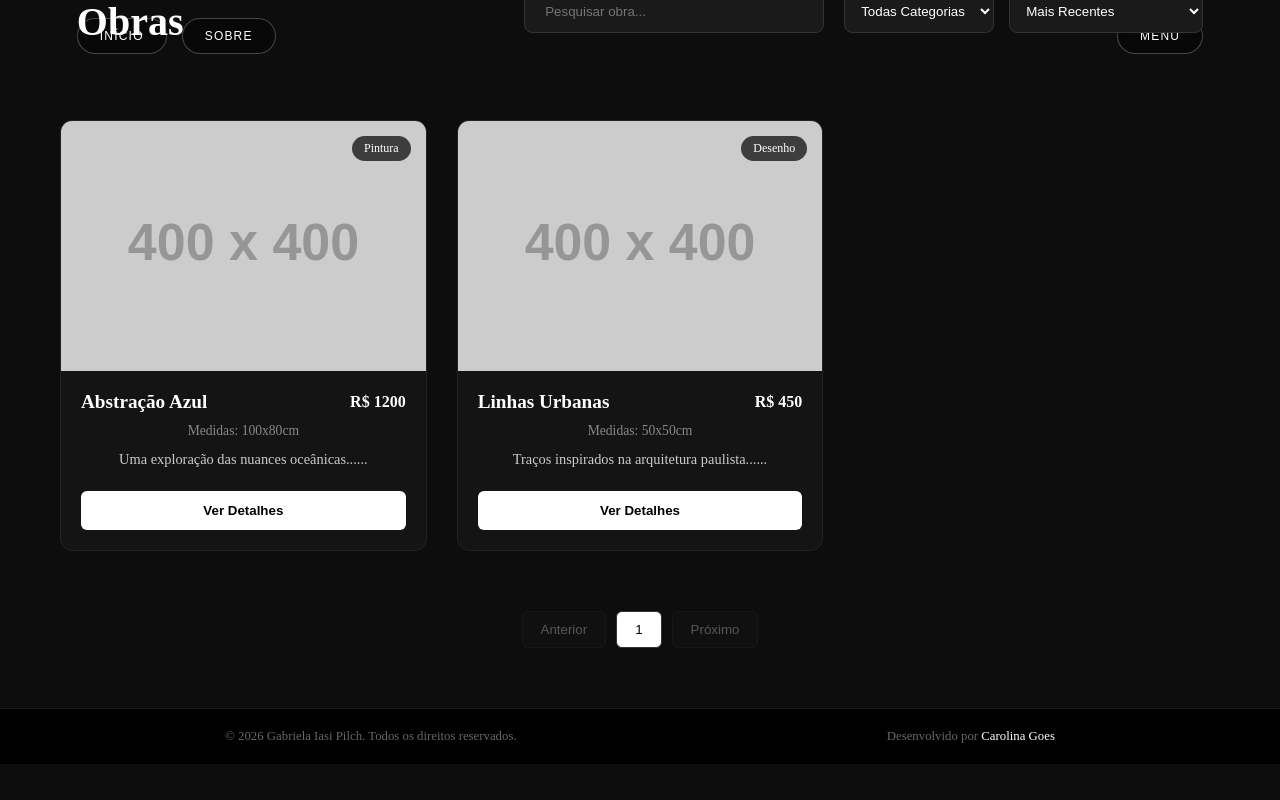
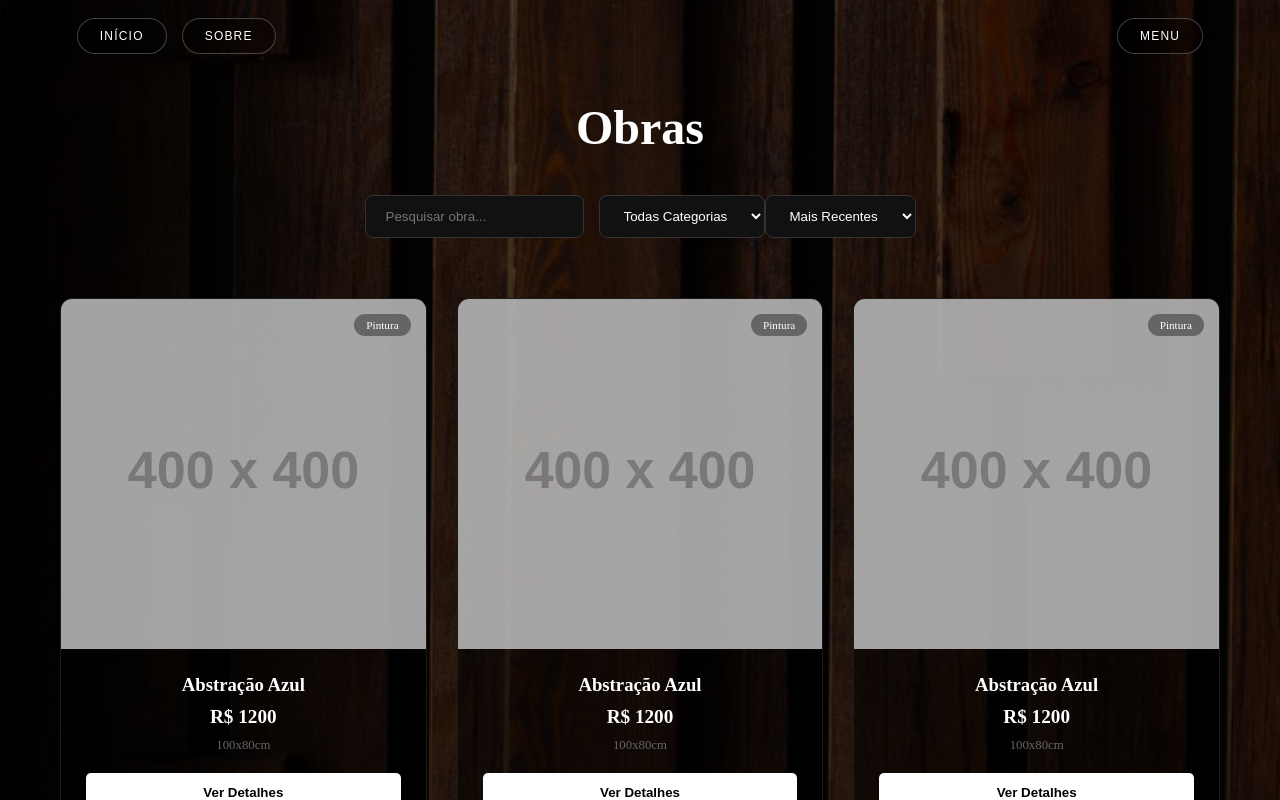
Before and after one commit to CarolinaGoes/Gabi_iasi, a React (Vite) app: page /projects in a window 1280 px wide. Built offline with nearby package versions, Linux system fonts and the light colour scheme.

Commit message:
ajust projects

```diff
--- a/src/pages/Projects.tsx
+++ b/src/pages/Projects.tsx
@@ -1,9 +1,8 @@
-import React, { useState, useMemo } from "react";
+import React, { useState, useMemo, useEffect } from "react";
 import Header from "../components/Header";
 import Footer from "../components/Footer";
 import "../styles/projects.css";
 
-// Interface para tipagem das obras
 interface Work {
   id: number;
   title: string;
@@ -16,11 +15,20 @@ interface Work {
   popularity: number;
 }
 
-// Exemplo de dados (Simulando o que viria do banco ou admin)
 const worksData: Work[] = [
-  { id: 1, title: "Abstração Azul", category: "Pintura", price: 1200, size: "100x80cm", description: "Uma exploração das nuances oceânicas...", image: "https://via.placeholder.com/400", date: "2024-01-15", popularity: 85 },
-  { id: 2, title: "Linhas Urbanas", category: "Desenho", price: 450, size: "50x50cm", description: "Traços inspirados na arquitetura paulista...", image: "https://via.placeholder.com/400", date: "2023-12-10", popularity: 92 },
-  // Adicione mais itens para testar a paginação
+  { id: 1, title: "Vibração Solar", category: "Pintura", price: 2100, size: "120x90cm", description: "Cores vibrantes...", image: "https://via.placeholder.com/400", date: "2024-01-15", popularity: 85 },
+  { id: 1, title: "Vibração Solar", category: "Pintura", price: 2100, size: "120x90cm", description: "Cores vibrantes...", image: "https://via.placeholder.com/400", date: "2024-01-15", popularity: 85 },
+  { id: 1, title: "Vibração Solar", category: "Pintura", price: 2100, size: "120x90cm", description: "Cores vibrantes...", image: "https://via.placeholder.com/400", date: "2024-01-15", popularity: 85 },
+  { id: 2, title: "Abstração Azul", category: "Pintura", price: 1200, size: "100x80cm", description: "Nuances oceânicas...", image: "https://via.placeholder.com/400", date: "2024-02-10", popularity: 92 },
+  { id: 2, title: "Abstração Azul", category: "Pintura", price: 1200, size: "100x80cm", description: "Nuances oceânicas...", image: "https://via.placeholder.com/400", date: "2024-02-10", popularity: 92 },
+  { id: 2, title: "Abstração Azul", category: "Pintura", price: 1200, size: "100x80cm", description: "Nuances oceânicas...", image: "https://via.placeholder.com/400", date: "2024-02-10", popularity: 92 },
+  { id: 2, title: "Abstração Azul", category: "Pintura", price: 1200, size: "100x80cm", description: "Nuances oceânicas...", image: "https://via.placeholder.com/400", date: "2024-02-10", popularity: 92 },
+  { id: 2, title: "Abstração Azul", category: "Pintura", price: 1200, size: "100x80cm", description: "Nuances oceânicas...", image: "https://via.placeholder.com/400", date: "2024-02-10", popularity: 92 },
+  { id: 2, title: "Abstração Azul", category: "Pintura", price: 1200, size: "100x80cm", description: "Nuances oceânicas...", image: "https://via.placeholder.com/400", date: "2024-02-10", popularity: 92 },
+  { id: 2, title: "Abstração Azul", category: "Pintura", price: 1200, size: "100x80cm", description: "Nuances oceânicas...", image: "https://via.placeholder.com/400", date: "2024-02-10", popularity: 92 },
+  { id: 3, title: "Linhas Urbanas", category: "Desenho", price: 450, size: "50x50cm", description: "Traços inspirados...", image: "https://via.placeholder.com/400", date: "2023-12-05", popularity: 78 },
+  { id: 3, title: "Linhas Urbanas", category: "Desenho", price: 450, size: "50x50cm", description: "Traços inspirados...", image: "https://via.placeholder.com/400", date: "2023-12-05", popularity: 78 },
+  { id: 3, title: "Linhas Urbanas", category: "Desenho", price: 450, size: "50x50cm", description: "Traços inspirados...", image: "https://via.placeholder.com/400", date: "2023-12-05", popularity: 78 },
 ];
 
 export default function Projects() {
@@ -28,14 +36,16 @@ export default function Projects() {
   const [category, setCategory] = useState("Todos");
   const [sortBy, setSortBy] = useState("recent");
   const [currentPage, setCurrentPage] = useState(1);
-  const itemsPerPage = 6;
+  const itemsPerPage = 9; // Alterado para 9 conforme solicitado
 
-  // Lógica de Filtro e Busca
+  useEffect(() => {
+    setCurrentPage(1);
+  }, [searchTerm, category]);
+
   const filteredWorks = useMemo(() => {
     return worksData
       .filter((work) => {
-        const matchesSearch = work.title.toLowerCase().includes(searchTerm.toLowerCase()) ||
-                              work.description.toLowerCase().includes(searchTerm.toLowerCase());
+        const matchesSearch = work.title.toLowerCase().includes(searchTerm.toLowerCase());
         const matchesCategory = category === "Todos" || work.category === category;
         return matchesSearch && matchesCategory;
       })
@@ -47,18 +57,14 @@ export default function Projects() {
       });
   }, [searchTerm, category, sortBy]);
 
-  // Paginação
-  const indexOfLastItem = currentPage * itemsPerPage;
-  const indexOfFirstItem = indexOfLastItem - itemsPerPage;
-  const currentItems = filteredWorks.slice(indexOfFirstItem, indexOfLastItem);
+  const currentItems = filteredWorks.slice((currentPage - 1) * itemsPerPage, currentPage * itemsPerPage);
   const totalPages = Math.ceil(filteredWorks.length / itemsPerPage);
 
   return (
-    <div className="projects-page">
+    <div className="projects-page-wrapper">
       <Header />
-
       <main className="projects-container">
-        <header className="projects-header">
+        <div className="projects-header-section">
           <h1>Obras</h1>
           <div className="filters-bar">
             <input
@@ -68,41 +74,32 @@ export default function Projects() {
               onChange={(e) => setSearchTerm(e.target.value)}
               className="search-input"
             />
-
             <div className="select-group">
-              <select onChange={(e) => setCategory(e.target.value)}>
+              <select value={category} onChange={(e) => setCategory(e.target.value)}>
                 <option value="Todos">Todas Categorias</option>
                 <option value="Pintura">Pintura</option>
                 <option value="Desenho">Desenho</option>
-                <option value="Escultura">Escultura</option>
               </select>
-
-              <select onChange={(e) => setSortBy(e.target.value)}>
+              <select value={sortBy} onChange={(e) => setSortBy(e.target.value)}>
                 <option value="recent">Mais Recentes</option>
-                <option value="popularity">Popularidade</option>
-                <option value="price-asc">Preço: Menor para Maior</option>
-                <option value="price-desc">Preço: Maior para Menor</option>
+                <option value="price-asc">Menor Preço</option>
+                <option value="price-desc">Maior Preço</option>
               </select>
             </div>
           </div>
-        </header>
+        </div>
 
         <div className="projects-grid">
-          {currentItems.map((work) => (
-            <div key={work.id} className="project-card">
-              <div className="card-image">
+          {currentItems.map((work, index) => (
+            <div key={`${work.id}-${index}`} className="project-card">
+              <div className="card-image-container">
                 <img src={work.image} alt={work.title} />
-                <span className="card-category">{work.category}</span>
+                <span className="card-badge">{work.category}</span>
               </div>
-              <div className="card-content">
-                <div className="card-header">
+              <div className="card-info">
                 <h3>{work.title}</h3>
-                  <span className="card-price">R$ {work.price}</span>
-                </div>
-                <p className="card-size">Medidas: {work.size}</p>
-                <p className="card-description">
-                  {work.description.substring(0, 80)}...
-                </p>
+                <p className="card-price">R$ {work.price}</p>
+                <p className="card-size">{work.size}</p>
                 <button className="view-details-btn">Ver Detalhes</button>
               </div>
             </div>
@@ -110,27 +107,34 @@ export default function Projects() {
         </div>
 
         {/* Paginação */}
+        {totalPages > 1 && (
           <div className="pagination">
             <button
               disabled={currentPage === 1}
               onClick={() => setCurrentPage(prev => prev - 1)}
-          > Anterior </button>
+            >
+              Anterior
+            </button>
 
             {Array.from({ length: totalPages }, (_, i) => (
               <button
                 key={i + 1}
                 onClick={() => setCurrentPage(i + 1)}
                 className={currentPage === i + 1 ? "active" : ""}
-            > {i + 1} </button>
+              >
+                {i + 1}
+              </button>
             ))}
 
             <button
               disabled={currentPage === totalPages}
               onClick={() => setCurrentPage(prev => prev + 1)}
-          > Próximo </button>
+            >
+              Próximo
+            </button>
           </div>
+        )}
       </main>
-
       <Footer />
     </div>
   );
--- a/src/styles/about.css
+++ b/src/styles/about.css
@@ -19,7 +19,7 @@
 .about-container {
     max-width: 100%;
     margin: 0 auto;
-    padding: 0px 6% 90px;
+    padding: 70px 6% 90px;
     display: grid;
     grid-template-columns: 1fr 1.3fr;
     gap: 40px;
--- a/src/styles/header.css
+++ b/src/styles/header.css
@@ -9,7 +9,8 @@ header {
   height: 72px; /* Aumentei um pouco para respirar melhor */
   padding: 0 6%;
   background: transparent;
-  z-index: 1000;
+z-index: 9999 !important;
+pointer-events: none;
 }
 
 /* Botões da Esquerda (Início/Sobre) */
@@ -17,7 +18,27 @@ header .header-left {
   display: flex;
   gap: 15px;
 }
+header .header-left,
+header .menu-wrapper {
+  pointer-events: auto;
+}
+/* No seu Header atual */
+header .header-left,
+header .menu-wrapper {
+  pointer-events: auto;
+  /* Garante que o wrapper não ocupe a tela toda */
+  height: fit-content;
+}
 
+/* No seu dropdown para evitar cliques fantasmas quando fechado */
+.dropdown {
+  /* ... seu código ... */
+  pointer-events: none; /* Já está no seu código, ótimo! */
+}
+
+.dropdown.active {
+  pointer-events: auto; /* Garante que os links funcionem ao abrir */
+}
 header button {
   padding: 10px 22px;
   background: rgba(0, 0, 0, .35);
@@ -44,6 +65,7 @@ header button:hover {
 
 /* DROPDOWN PRINCIPAL */
 .dropdown {
+z-index: 9999 !important;
   position: absolute;
   top: 120%;
   right: 0;
--- a/src/styles/projects.css
+++ b/src/styles/projects.css
@@ -1,152 +1,149 @@
-.projects-page {
-  background-color: #0d0d0d;
+.projects-page-wrapper {
+  /* Substitua pelo caminho correto da sua imagem */
+  background: linear-gradient(rgba(0, 0, 0, 0.7), rgba(0, 0, 0, 0.8)),
+              url('/bk2.jpg') no-repeat center center fixed;
+  background-size: cover;
   min-height: 100vh;
+  width: 100%;
   color: white;
+  position: relative;
 }
 
 .projects-container {
   max-width: 1200px;
   margin: 0 auto;
-  padding: 120px 20px 60px;
+  padding: 100px 20px 60px; /* Espaço para o Header */
 }
 
-.projects-header h1 {
-  font-size: 2.5rem;
-  margin-bottom: 30px;
+.projects-header-section h1 {
+  font-size: 3rem;
   text-align: center;
+  margin-bottom: 40px;
+  font-family: serif;
 }
 
-/* Filtros */
 .filters-bar {
   display: flex;
-  justify-content: space-between;
-  gap: 20px;
-  margin-bottom: 50px;
+  justify-content: center;
+  gap: 15px;
+  margin-bottom: 60px;
   flex-wrap: wrap;
+  position: relative;
+  z-index: 100; /* Garante o clique */
 }
 
-.search-input {
-  flex: 1;
-  min-width: 300px;
-  padding: 12px 20px;
-  background: #1a1a1a;
+.search-input, .select-group select {
+  background: #111;
   border: 1px solid #333;
   color: white;
+  padding: 12px 20px;
   border-radius: 8px;
 }
 
-.select-group {
-  display: flex;
-  gap: 15px;
-}
-
-.select-group select {
-  padding: 12px;
-  background: #1a1a1a;
-  border: 1px solid #333;
-  color: white;
-  border-radius: 8px;
-  cursor: pointer;
-}
-
-/* Grid de Cards */
 .projects-grid {
   display: grid;
-  grid-template-columns: repeat(auto-fill, minmax(350px, 1fr));
+  grid-template-columns: repeat(auto-fill, minmax(300px, 1fr));
   gap: 30px;
 }
 
 .project-card {
-  background: #141414;
+  background: #00000083;
+  border: 1px solid #1a1a1a;
   border-radius: 12px;
   overflow: hidden;
   transition: 0.3s;
-  border: 1px solid #222;
 }
 
-.project-card:hover {
-  transform: translateY(-10px);
-  border-color: #444;
+.project-card:hover { transform: translateY(-5px); border-color: #333; }
+
+.card-image-container { height: 350px; position: relative; }
+.card-image-container img { width: 100%; height: 100%; object-fit: cover; opacity: 0.8; }
+.card-badge { position: absolute; top: 15px; right: 15px; background: rgba(61, 60, 60, 0.6); padding: 5px 12px; border-radius: 20px; font-size: 0.7rem; }
+
+.card-info { padding: 25px; text-align: center; }
+.card-price { font-weight: bold; font-size: 1.2rem; margin: 10px 0; }
+.card-size { color: #666; font-size: 0.8rem; margin-bottom: 20px; }
+
+.view-details-btn {
+  width: 100%; padding: 12px; background: white; color: black; border: none; border-radius: 5px; font-weight: bold; cursor: pointer;
+}
+/* Container da Paginação */
+.pagination-container {
+  display: flex;
+  justify-content: center;
+  align-items: center;
+  gap: 20px;
+  margin-top: 60px;
+  padding-bottom: 40px;
 }
 
-.card-image {
-  position: relative;
-  height: 250px;
+.page-numbers {
+  display: flex;
+  gap: 10px;
 }
 
-.card-image img {
-  width: 100%;
-  height: 100%;
-  object-fit: cover;
+/* Botões de Números */
+.page-num {
+  background: transparent;
+  border: 1px solid #333;
+  color: #888;
+  width: 40px;
+  height: 40px;
+  border-radius: 50%;
+  cursor: pointer;
+  transition: all 0.3s ease;
+  font-weight: 500;
 }
 
-.card-category {
-  position: absolute;
-  top: 15px;
-  right: 15px;
-  background: rgba(0, 0, 0, 0.7);
-  padding: 5px 12px;
-  border-radius: 20px;
-  font-size: 0.75rem;
-  backdrop-filter: blur(5px);
+.page-num:hover {
+  border-color: #fff;
+  color: #fff;
 }
 
-.card-content {
-  padding: 20px;
+.page-num.active {
+  background: #fff;
+  border-color: #fff;
+  color: #000;
 }
 
-.card-header {
-  display: flex;
-  justify-content: space-between;
-  align-items: center;
-  margin-bottom: 10px;
-}
-
-.card-header h3 { margin: 0; font-size: 1.2rem; }
-.card-price { color: #fff; font-weight: bold; }
-
-.card-size {
+/* Botões Anterior/Próximo */
+.pag-btn {
+  background: #111;
+  border: 1px solid #333;
+  color: #fff;
+  padding: 10px 20px;
+  border-radius: 30px;
+  cursor: pointer;
   font-size: 0.85rem;
-  color: #888;
-  margin-bottom: 10px;
-}
-
-.card-description {
-  font-size: 0.9rem;
-  color: #ccc;
-  line-height: 1.5;
-  margin-bottom: 20px;
-}
-
-.view-details-btn {
-  width: 100%;
-  padding: 12px;
-  background: white;
-  color: black;
-  border: none;
-  border-radius: 6px;
-  font-weight: bold;
-  cursor: pointer;
+  text-transform: uppercase;
+  letter-spacing: 1px;
   transition: 0.3s;
 }
 
-.view-details-btn:hover { background: #ddd; }
+.pag-btn:hover:not(:disabled) {
+  background: #222;
+  border-color: #555;
+}
 
-/* Paginação */
+.pag-btn:disabled {
+  opacity: 0.3;
+  cursor: not-allowed;
+}
 .pagination {
   display: flex;
   justify-content: center;
   gap: 10px;
-  margin-top: 60px;
+  margin-top: 40px;
+  padding-bottom: 20px;
 }
 
 .pagination button {
-  background: #1a1a1a;
+  padding: 8px 16px;
+  background: #111;
   color: white;
   border: 1px solid #333;
-  padding: 10px 18px;
-  border-radius: 6px;
   cursor: pointer;
+  border-radius: 4px;
 }
 
 .pagination button.active {
@@ -155,11 +152,6 @@
 }
 
 .pagination button:disabled {
-  opacity: 0.3;
+  opacity: 0.5;
   cursor: not-allowed;
 }
-
-@media (max-width: 768px) {
-  .filters-bar { flex-direction: column; }
-  .select-group { flex-direction: column; }
-}
```
Lines whose indentation alone changed are shown as unchanged.
